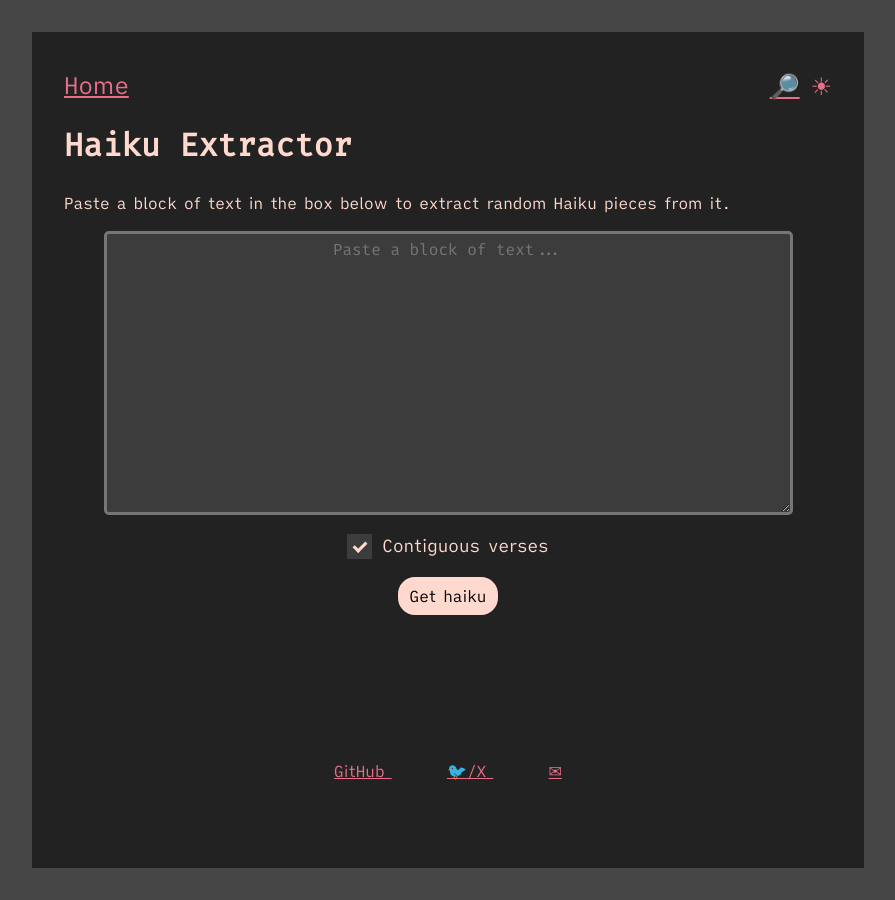
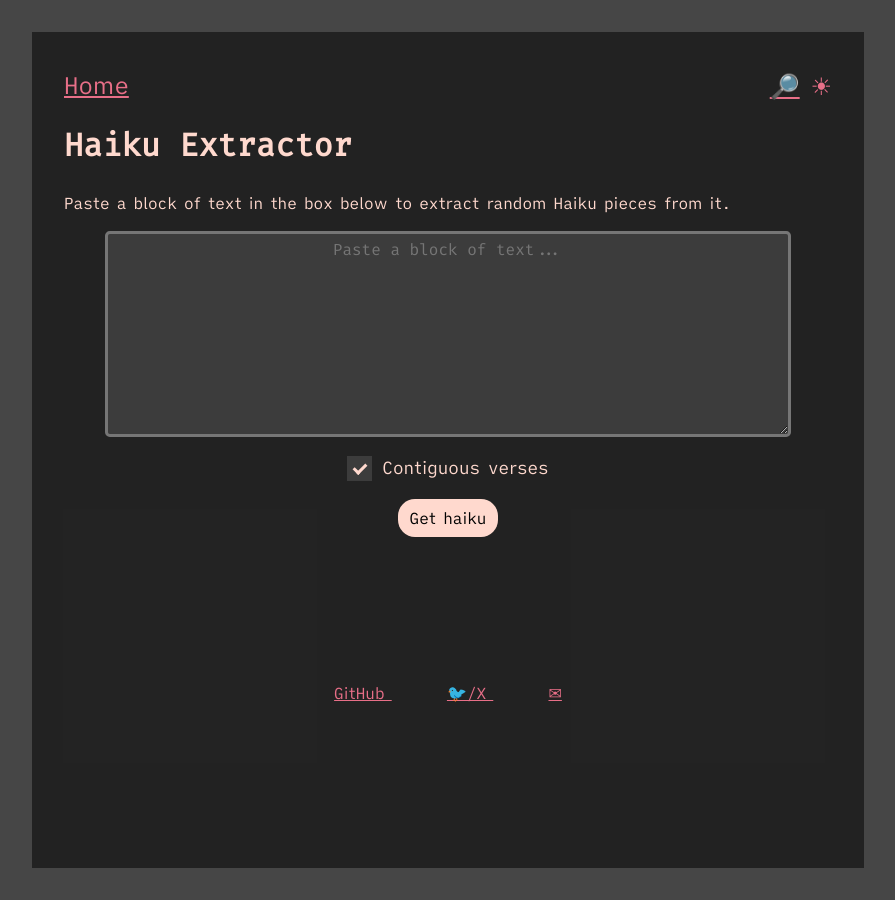
Before and after one commit to ntampellini/ntampellini.github.io, a Jekyll site: the page built from haiku.md, in a window 1280 px wide. Shown: the whole page, without its empty margins (192-1087 px from the left). Built offline with Jekyll 4.4.1, drawn with Linux system fonts in a browser that asks for light colours; a script that is not in the unit is left out.

Commit message:
Fixed textarea scaling

```diff
--- a/_sass/theme.scss
+++ b/_sass/theme.scss
@@ -210,19 +210,6 @@
     display: block;
     overflow-x: auto;
     padding: 1rem;
-}
-
-textarea {
-    color: var(--main-text-color);
-    background-color: var(--quote-background);
-    width: 75vh;
-    max-width: 75vh;
-    min-width: 75vh;
-    height: 30vh;
-    padding: 0.25rem;
-    font-family: Fira Code, monospace;
-    border-width: 3px;
-    text-align: center;
 }
 
 blockquote {
--- a/haiku.md
+++ b/haiku.md
@@ -27,6 +27,19 @@
 
     .bottomGap {
         padding-bottom: 2vh;
+    }
+
+    textarea {
+        color: var(--main-text-color);
+        background-color: var(--quote-background);
+        max-width: min(70ch, 80vw);
+        min-width: min(70ch, 80vw);
+        width: min(70ch, 80vw);
+        height: 15vw;
+        padding: 0.25rem;
+        font-family: Fira Code, monospace;
+        border-width: 3px;
+        text-align: center;
     }
 
     .haiku {
```
